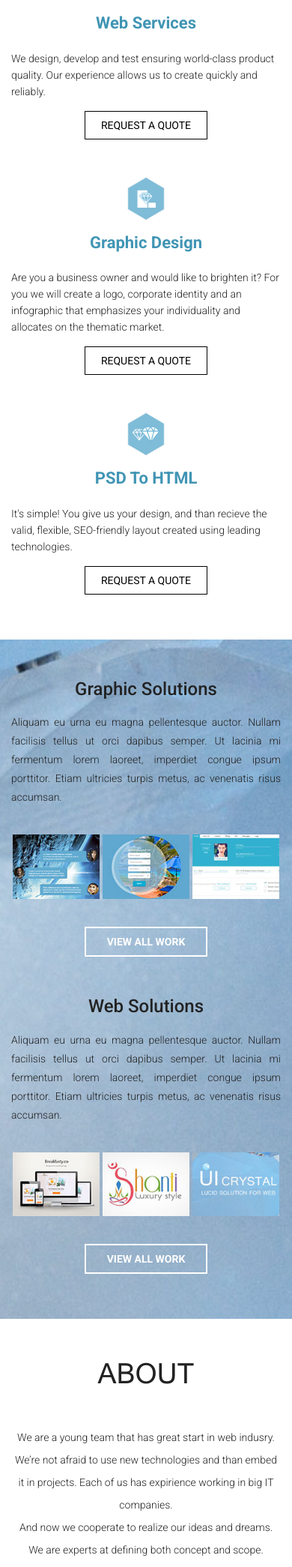
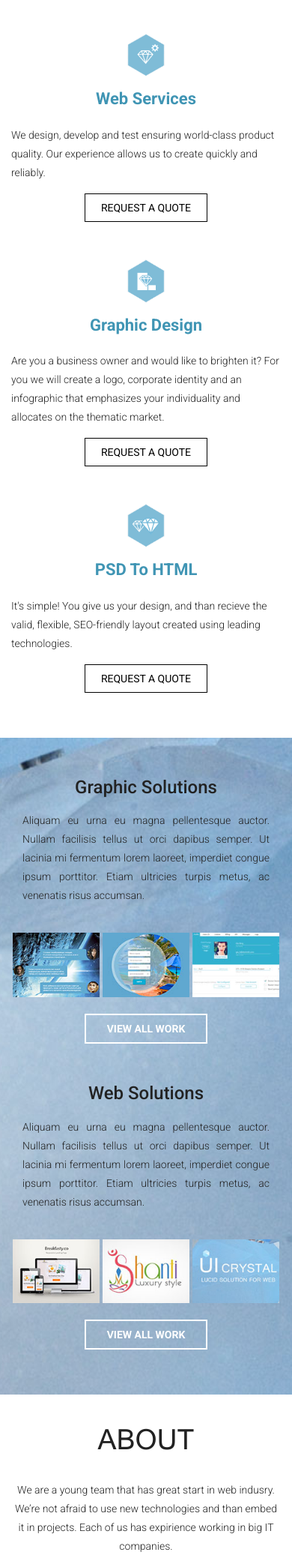
Before and after one commit to Viengo/crystal-foundation, a PHP site: page / in a window 390 px wide. Shown: the part 1229-3319 px from the top of the page at 75% size. Run offline with PHP 8.4, Linux system fonts and the light colour scheme; some web fonts are replaced.

Commit message:
top-bar, scroll-open breakpoint; about->text styles, contact->contact-box positioning

```diff
--- a/client/js/index.js
+++ b/client/js/index.js
@@ -21,10 +21,10 @@ $(document).on('ready', function () {
     $('.parallax').laxicon({
         bgImgPath: 'client/images/backgrounds/header-back.jpg'
     });
-    $('.parallax-1').laxicon({
+    $('.work').laxicon({
         bgImgPath: 'client/images/backgrounds/work-back.jpg'
     });
-    $('.parallax-2').laxicon({
+    $('.contact').laxicon({
         bgImgPath: 'client/images/backgrounds/contact-back.jpg'
     });
 
--- a/client/styles/scss/layouts/home/_about.scss
+++ b/client/styles/scss/layouts/home/_about.scss
@@ -12,15 +12,26 @@
         margin: 0;
         font-family: "Tunga";
         font-size: 48px;
+        line-height: 40px;
         text-transform: uppercase;
         @include user-select(none);
     }
 
     p {
-        line-height: 30px;
+        margin-top: 5px;
+        line-height: 25px;
+        @media #{$medium-only}{
+            margin-top: 15px;
+        }
+        @media #{$small-only}{
+            margin-top: 20px;
+        }
 
         &:first-of-type {
-            margin-top: 30px;
+            margin-top: 45px;
+            @media #{$small-only}{
+                margin-top: 30px;
+            }
         }
     }
 }
--- a/client/styles/scss/layouts/home/_contact.scss
+++ b/client/styles/scss/layouts/home/_contact.scss
@@ -15,6 +15,7 @@
         margin: 0;
         font-family: "Tunga";
         font-size: 48px;
+        line-height: 40px;
         text-transform: uppercase;
         text-align: center;
         color: #ffffff;
@@ -32,7 +33,7 @@
 
     .contact-box {
         width: 271px;
-        margin: 0 auto;
+        margin: 35px auto 0;
 
         li {
             float: left;
@@ -95,11 +96,9 @@
         }
 
         .buton {
+            float: right;
             margin: 40px 0 0 0;
             padding: 0;
-            @media #{$medium-up}{
-                float: right;
-            }
             @media #{$small-only}{
                 margin-top: 30px;
             }
--- a/client/styles/scss/layouts/home/_services.scss
+++ b/client/styles/scss/layouts/home/_services.scss
@@ -35,8 +35,8 @@
 
         .figure-wrapper {
             &.left-align {
-                figure {
-                    &:first-child {
+                &:first-child {
+                    figure {
                         @media #{$small-only}{
                             margin-top: 20px;
                         }
@@ -49,7 +49,7 @@
 
             &.center {
                 @media #{$large-up}{
-                    figure{
+                    figure {
                         margin-top: 10px;
                     }
                 }
--- a/client/styles/scss/layouts/home/_work.scss
+++ b/client/styles/scss/layouts/home/_work.scss
@@ -34,9 +34,12 @@
             @media #{$large-up}{
                 padding: 0 48px;
             }
+            @media #{$medium-only}{
+                padding: 0 38px;
+            }
             @media #{$small-only} {
                 margin-top: 15px;
-                padding: 0;
+                padding: 0 15px;
                 text-align: justify;
             }
         }
@@ -46,7 +49,7 @@
             text-align: center;
 
             li {
-               margin: 15px 0;
+               margin: 15px 0 0;
 
                 a {
                     display: block;
@@ -57,7 +60,9 @@
                         @include user-select(none);
                         @include transition-property(border-color);
                         @include transition-duration(200ms);
-
+                        @media #{$medium-only} {
+                            width: 90%;
+                        }
                         &:hover {
                             border-color: #ffffff;
                         }
--- a/client/styles/scss/widgets/_header.scss
+++ b/client/styles/scss/widgets/_header.scss
@@ -14,11 +14,16 @@ header {
     }
 
     .logo {
+        padding-top: 50px;
         text-align: center;
+        @media #{$large-up} {
+            padding-top: 0;
+        }
         @media #{$small-only} {
             float: none;
             margin: 0 auto;
         }
+
         img {
             width: 100%;
             @media #{$medium-up} {
@@ -41,10 +46,9 @@ header {
 
     nav {
         ul {
-            margin: 0 0 0 104px;
-
             li {
                 display: block;
+                margin-left: 135px;
 
                 a {
                     display: block;
--- a/client/styles/scss/widgets/_service-item.scss
+++ b/client/styles/scss/widgets/_service-item.scss
@@ -97,7 +97,7 @@
             }
 
             p {
-                line-height: 22px;
+                line-height: 25px;
                 text-align: left;
             }
         }
--- a/index.html
+++ b/index.html
@@ -10,7 +10,7 @@
     <script src="build/js/index.min.js"></script>
 </head>
 <body class="home">
-        <div class="fixed show-for-small">
+        <div class="fixed hide-for-large-up">
 <nav class="top-bar" data-topbar role="navigation">
     <ul class="title-area">
         <li class="name"><a href="#"><img src="client/images/logo/menu-logo.png" alt=""/></a></li>
@@ -28,14 +28,14 @@
 
 </nav>
 </div>
-        <header class="parallax" data-bgImgPath="client/images/logo/ui-logo.png">
+        <header class="parallax">
     <div class="row collapse">
-        <div class="small-9 medium-6 medium-offset-2 large-6 large-offset-3 columns logo">
+        <div class="small-9 medium-6 medium-offset-3 large-6 large-offset-3 columns logo">
             <img src="client/images/logo/ui-logo.png" alt=""/>
 
             <!--<h2>lucid solution for web</h2>-->
         </div>
-        <nav class="medium-3 large-2 columns hide-for-small end">
+        <nav class="large-3 columns show-for-large-up end">
             <ul class="sub-nav">
                 <li><a data-scroll href="#service">Services</a></li>
                 <li><a data-scroll href="#work">Work</a></li>
@@ -48,7 +48,7 @@
 
 </header>
         <div class="scroll-open" data-magellan-expedition="fixed">
-    <nav class="show-for-medium-up">
+    <nav class="show-for-large-up">
         <div class="row">
             <div class="medium-3 columns">
                 <a data-scroll href="#"><img src="client/images/logo/home-logo.png" alt=""/></a>
@@ -133,9 +133,9 @@
         </div>
     </div>
 </section>
-            <section class="work parallax-1" id="work" data-magellan-destination="work">
+            <section class="work" id="work" data-magellan-destination="work">
     <div class="row">
-        <div id="graphic" class="small-12 medium-8 large-6 columns solutions">
+        <div id="graphic" class="small-12 medium-10 large-6 columns solutions">
             <h2>Graphic Solutions</h2>
             <p>Aliquam eu urna eu magna pellentesque auctor. Nullam facilisis tellus ut orci dapibus semper. Ut lacinia mi fermentum lorem laoreet, imperdiet congue ipsum porttitor. Etiam ultricies turpis metus, ac venenatis risus accumsan.</p>
 
@@ -147,7 +147,7 @@
 
             <a class="buton white" href="#">view all work</a>
         </div>
-        <div id="web" class="small-12 medium-8 large-6 columns solutions">
+        <div id="web" class="small-12 medium-10 large-6 columns solutions">
             <h2>Web Solutions</h2>
             <p>Aliquam eu urna eu magna pellentesque auctor. Nullam facilisis tellus ut orci dapibus semper. Ut lacinia mi fermentum lorem laoreet, imperdiet congue ipsum porttitor. Etiam ultricies turpis metus, ac venenatis risus accumsan.</p>
 
@@ -170,7 +170,7 @@
     <p>Our process implicates involvement QA engineers, which allows us to demonstrate good quality.
         Managers at UI Crystal respond you 24/7 and tech lead organizes work on the project.</p>
 </section>
-            <section class="contact parallax-2" id="contact" data-magellan-destination="contact">
+            <section class="contact" id="contact" data-magellan-destination="contact">
     <h3>contact us</h3>
     <ul class="contact-box clearfix">
         <li><a href="mailto:uicrystal@ui.com?subject=Contact">uicrystal@ui.com</a></li>
--- a/tpl/layouts/contact.html
+++ b/tpl/layouts/contact.html
@@ -1,4 +1,4 @@
-<section class="contact parallax-2" id="contact" data-magellan-destination="contact">
+<section class="contact" id="contact" data-magellan-destination="contact">
     <h3>contact us</h3>
     <ul class="contact-box clearfix">
         <li><a href="mailto:uicrystal@ui.com?subject=Contact">uicrystal@ui.com</a></li>
--- a/tpl/layouts/work.html
+++ b/tpl/layouts/work.html
@@ -1,6 +1,6 @@
-<section class="work parallax-1" id="work" data-magellan-destination="work">
+<section class="work" id="work" data-magellan-destination="work">
     <div class="row">
-        <div id="graphic" class="small-12 medium-8 large-6 columns solutions">
+        <div id="graphic" class="small-12 medium-10 large-6 columns solutions">
             <h2>Graphic Solutions</h2>
             <p>Aliquam eu urna eu magna pellentesque auctor. Nullam facilisis tellus ut orci dapibus semper. Ut lacinia mi fermentum lorem laoreet, imperdiet congue ipsum porttitor. Etiam ultricies turpis metus, ac venenatis risus accumsan.</p>
 
@@ -12,7 +12,7 @@
 
             <a class="buton white" href="#">view all work</a>
         </div>
-        <div id="web" class="small-12 medium-8 large-6 columns solutions">
+        <div id="web" class="small-12 medium-10 large-6 columns solutions">
             <h2>Web Solutions</h2>
             <p>Aliquam eu urna eu magna pellentesque auctor. Nullam facilisis tellus ut orci dapibus semper. Ut lacinia mi fermentum lorem laoreet, imperdiet congue ipsum porttitor. Etiam ultricies turpis metus, ac venenatis risus accumsan.</p>
 
--- a/tpl/widgets/header.html
+++ b/tpl/widgets/header.html
@@ -1,11 +1,11 @@
-<header class="parallax" data-bgImgPath="client/images/logo/ui-logo.png">
+<header class="parallax">
     <div class="row collapse">
-        <div class="small-9 medium-6 medium-offset-2 large-6 large-offset-3 columns logo">
+        <div class="small-9 medium-6 medium-offset-3 large-6 large-offset-3 columns logo">
             <img src="client/images/logo/ui-logo.png" alt=""/>
 
             <!--<h2>lucid solution for web</h2>-->
         </div>
-        <nav class="medium-3 large-2 columns hide-for-small end">
+        <nav class="large-3 columns show-for-large-up end">
             <ul class="sub-nav">
                 <li><a data-scroll href="#service">Services</a></li>
                 <li><a data-scroll href="#work">Work</a></li>
--- a/tpl/widgets/menu.html
+++ b/tpl/widgets/menu.html
@@ -1,4 +1,4 @@
-<div class="fixed show-for-small">
+<div class="fixed hide-for-large-up">
 <nav class="top-bar" data-topbar role="navigation">
     <ul class="title-area">
         <li class="name"><a href="#"><img src="client/images/logo/menu-logo.png" alt=""/></a></li>
--- a/tpl/widgets/scroll-open.html
+++ b/tpl/widgets/scroll-open.html
@@ -1,5 +1,5 @@
 <div class="scroll-open" data-magellan-expedition="fixed">
-    <nav class="show-for-medium-up">
+    <nav class="show-for-large-up">
         <div class="row">
             <div class="medium-3 columns">
                 <a data-scroll href="#"><img src="client/images/logo/home-logo.png" alt=""/></a>
```
Also changed, not shown: build/js/concat/index.js, build/js/index.min.js, client/styles/css/index.css, 1 other file.
